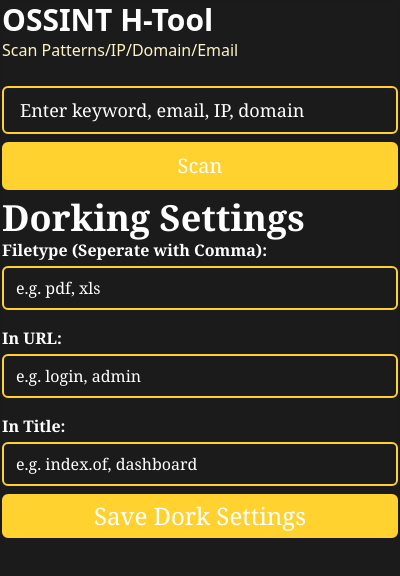
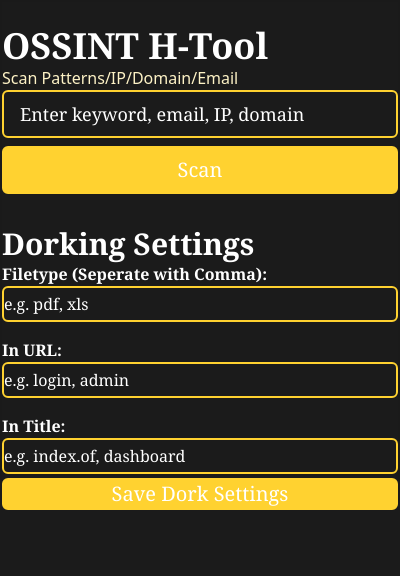
Before and after one commit to JakeOJeff/OSSint, a browser extension: page popup.html in a window 400 px wide. Drawn offline with Linux system fonts and the light colour scheme.

Commit message:
edited Settings

```diff
--- a/popup.html
+++ b/popup.html
@@ -9,10 +9,11 @@
 </head>
 
 <body>
-    <span class="text-3xl font-bold text-white">OSSINT H-Tool</span>
+    <br>
+    <span class="text-4xl font-serif font-bold text-white">OSSINT H-Tool</span>
     <br>
     <span class="font-medium text-amber-100">Scan Patterns/IP/Domain/Email</span>
-    <br><br>
+    <br>
     <div class="flex flex-col sm:flex-row gap-2">
 
         <input type="text" id="input" placeholder="Enter keyword, email, IP, domain" class="w-full sm:w-auto px-4 py-2 text-lg font-serif border-2 border-amber-300 rounded-md
@@ -26,36 +27,38 @@
         </button>
         <div class="font-serif text-1x1 text-amber-100" id="results"></div>
     </div>
-        <h3 class="text-4xl font-serif font-bold text-white">Dorking Settings</h3>
-    <div class="flex flex-col sm:flex-row gap-2">
 
-        <div class="space-y-4 max-w-md w-full">
+    <br>
+        <h3 class="text-3xl font-serif font-bold text-white">Dorking Settings</h3>
+    <div class="flex flex-col sm:flex-row gap-1">
+
+        <div class="space-y-4 space-x-1 w-0.5">
             <label class="block">
-                <span class="block mb-1 text-white font-semibold font-serif">Filetype (Seperate with Comma):</span>
-                <input id="filetype" type="text" placeholder="e.g. pdf, xls" class="w-full px-3 py-2 text-base font-serif text-white placeholder-white
+                <span class="block text-white font-semibold font-serif">Filetype (Seperate with Comma):</span>
+                <input id="filetype" type="text" placeholder="e.g. pdf, xls" class="w-full px-2 py-1 text-base font-serif text-white placeholder-white
              border-2 border-amber-300 rounded-md focus:outline-none focus:ring-2
              focus:ring-amber-300 focus:border-amber-400 transition duration-300" />
             </label>
 
             <label class="block">
-                <span class="block mb-1 text-white font-semibold font-serif">In URL:</span>
-                <input id="inurl" type="text" placeholder="e.g. login, admin" class="w-full px-3 py-2 text-base font-serif text-white placeholder-white
+                <span class="block text-white font-semibold font-serif">In URL:</span>
+                <input id="inurl" type="text" placeholder="e.g. login, admin" class="w-full px-2 py-1 text-base font-serif text-white placeholder-white
              border-2 border-amber-300 rounded-md focus:outline-none focus:ring-2
              focus:ring-amber-300 focus:border-amber-400 transition duration-300" />
             </label>
 
             <label class="block">
-                <span class="block mb-1 text-white font-semibold font-serif">In Title:</span>
-                <input id="intitle" type="text" placeholder="e.g. index.of, dashboard" class="w-full px-3 py-2 text-base font-serif text-white placeholder-white
+                <span class="block text-white font-semibold font-serif">In Title:</span>
+                <input id="intitle" type="text" placeholder="e.g. index.of, dashboard" class="w-full px-2 py-1 text-base font-serif text-white placeholder-white
              border-2 border-amber-300 rounded-md focus:outline-none focus:ring-2
              focus:ring-amber-300 focus:border-amber-400 transition duration-300" />
             </label>
         </div>
 
-        <button class="px-3 py-1 text-2xl font-serif rounded-md border-2
-         bg-amber-300 text-white border-amber-300
-         hover:bg-amber-50 hover:text-amber-300 hover:border-amber-50
-         transition duration-300 ease-in-out transform hover:-translate-y-0.5" id="saveDorkOptions">Save Dork
+        <button class="text-xl font-serif rounded-md border-2
+           bg-amber-300 text-white border-amber-300
+           hover:bg-amber-50 hover:text-amber-300 hover:border-amber-50
+           transition duration-300 ease-in-out transform hover:-translate-y-0.5" id="saveDorkOptions">Save Dork
             Settings</button>
     </div>
 
--- a/popup.js
+++ b/popup.js
@@ -19,10 +19,6 @@ document.addEventListener("DOMContentLoaded", () => {
         ? filetypeRaw.split(",").map(ft => ft.trim()).filter(Boolean)
         : [];
 
-    // Save filters to storage
-    chrome.storage.local.set({
-        dorkFilters: { filetype, inurl, intitle }
-    });
 
     runOSINT(input, { filetype, inurl, intitle });
 });
@@ -33,6 +29,10 @@ document.addEventListener("DOMContentLoaded", () => {
         chrome.storage.local.set({
             dorkFilters: { filetype, inurl, intitle }
         })
+        if (filetype, inurl, intitle !== null){
+                      alert("Settings have been saved to Session Storage!");
+        }
+
     })
 });
 
```
